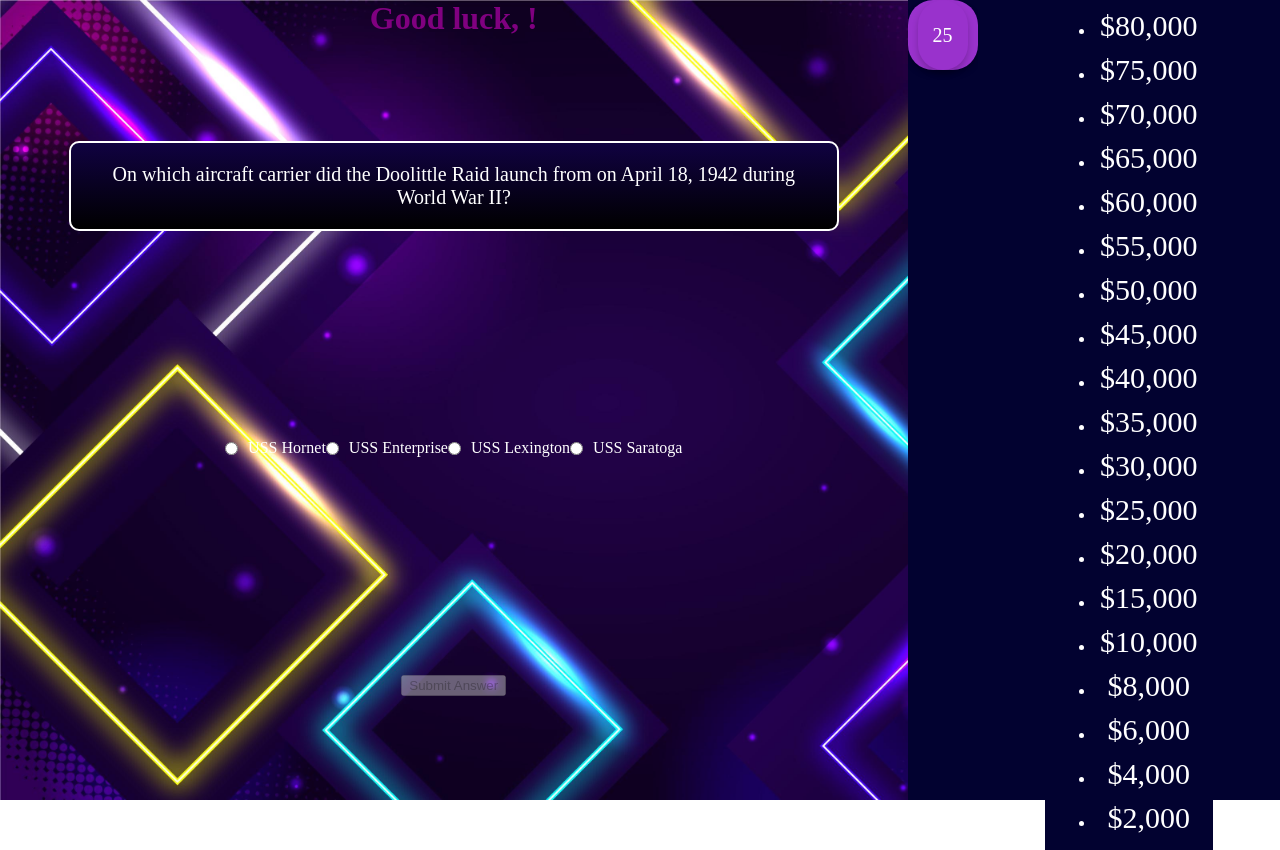
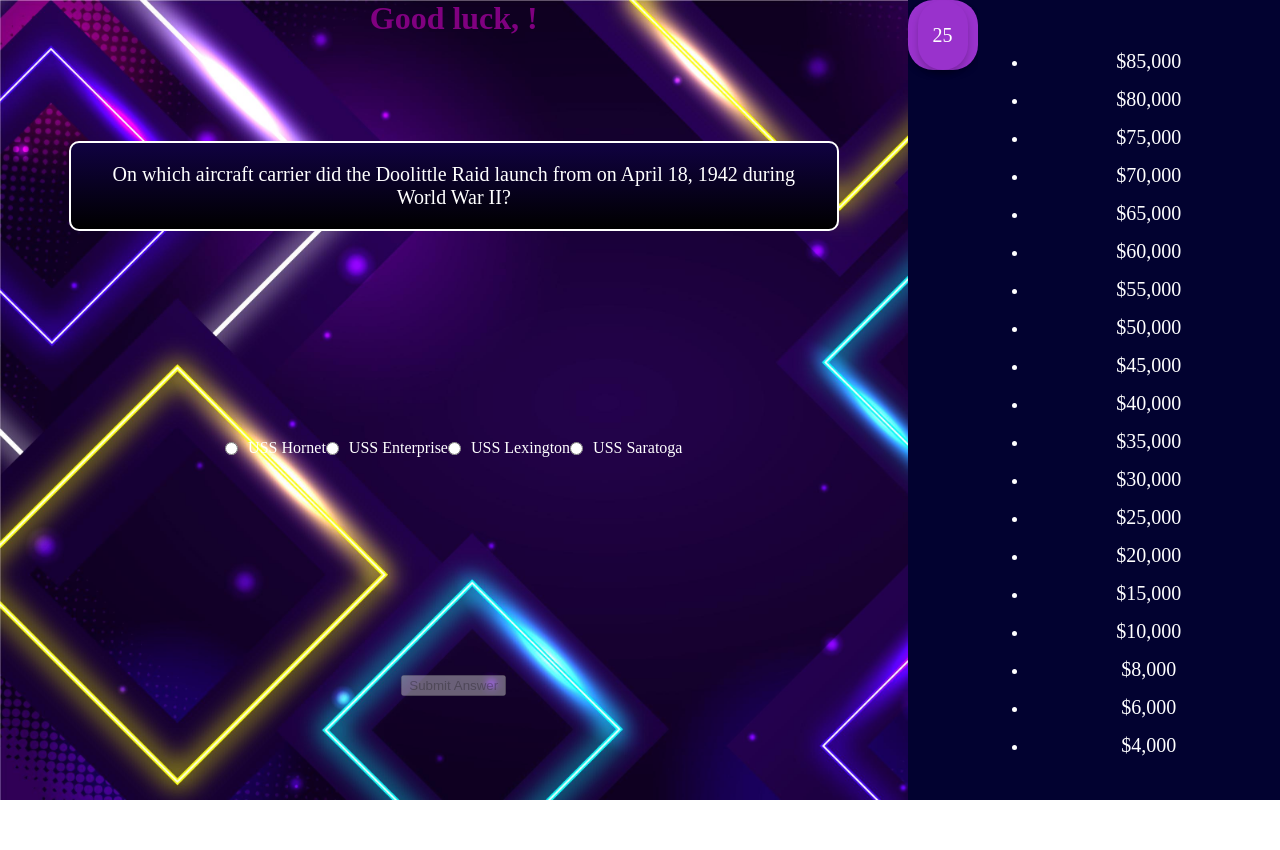
Before and after one commit to Krystal304/Capstone-Backend, a React (Vite) app: page /trivia in a window 1280 px wide. After the commit the page ends 800 px from the top, so only its background shows below. Built offline with nearby package versions, Linux system fonts and the light colour scheme.

Commit message:
update money pyramid

```diff
--- a/src/App.css
+++ b/src/App.css
@@ -20,15 +20,16 @@
 
 
 }
-
 .pyramid {
-
   width: 25%;
   background-color: #020230;
   display: flex;
   align-items: center;
   justify-content: center;
+  flex-direction: column;
+  overflow: hidden;
 }
+
 
 .answer {
   /* width: 40%;
@@ -90,25 +91,38 @@
   display: flex;
   align-items: center;
   justify-content: center;
+  width: 100%;
+  height: 100%;
 }
 
 .money-list {
+  max-height: 90%;
+  overflow-y: auto;
   padding: 10px;
   list-style: none;
   width: 100%;
+  scrollbar-width: thin;
+}
+.money-list::-webkit-scrollbar {
+  width: 8px;
+}
+.money-list::-webkit-scrollbar-thumb {
+  background-color: #555;
+  border-radius: 10px;
 }
 .amount {
-  font-size: 30px;
+  font-size: 20px;
   font-weight: 500;
   text-align: center;
 }
-
 .item {
-
   align-items: center;
   padding: 5px;
+  margin: 5px 0;
   border-radius: 5px;
   width: auto;
+  text-align: center;
+  transition: background-color 0.3s ease, transform 0.3s ease;
 }
 
 .timer {
@@ -140,3 +154,7 @@ answer.wrong {
   color: white;
   font-weight: bold;
 }
+
+.item:hover {
+  transform: scale(1.05);
+}
```
